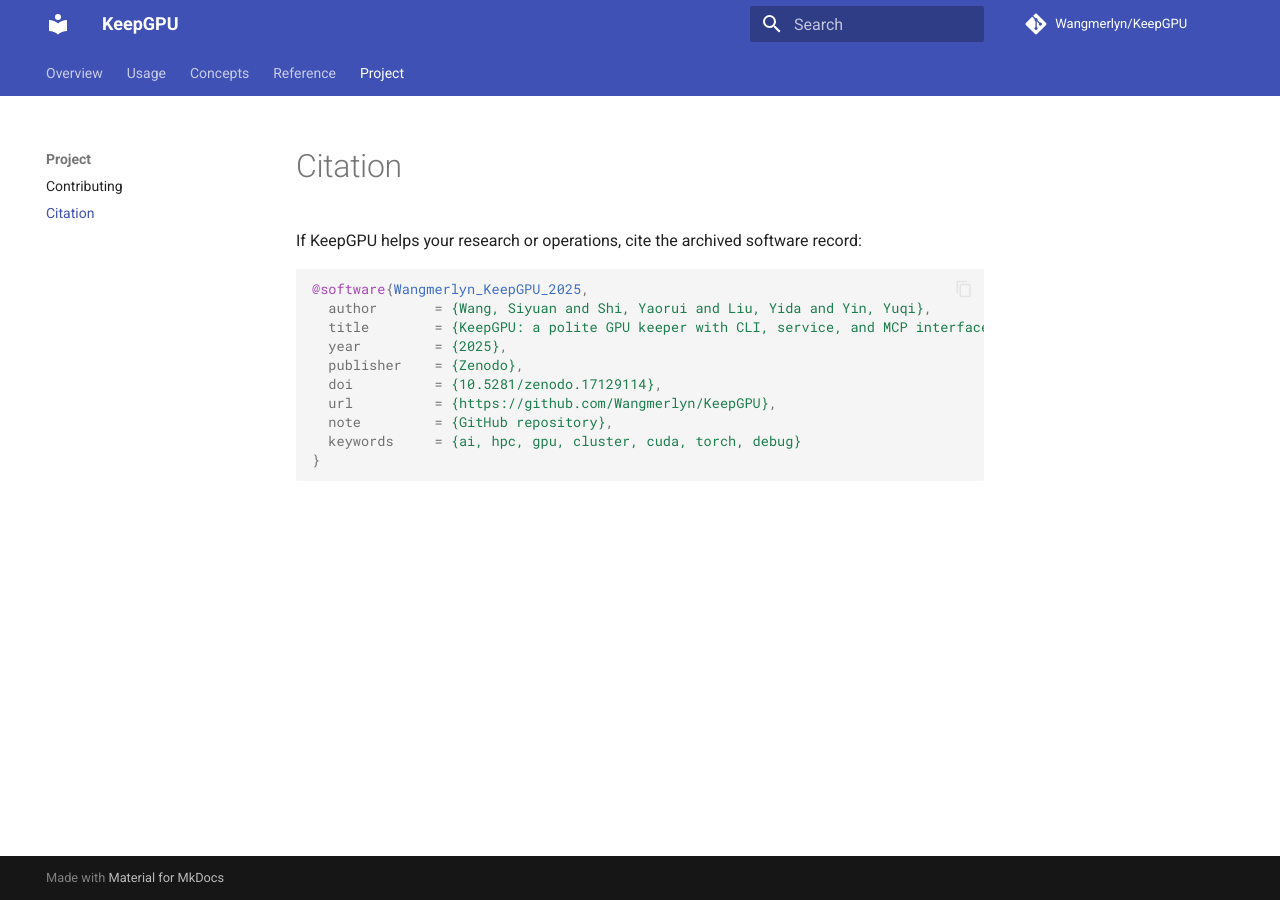
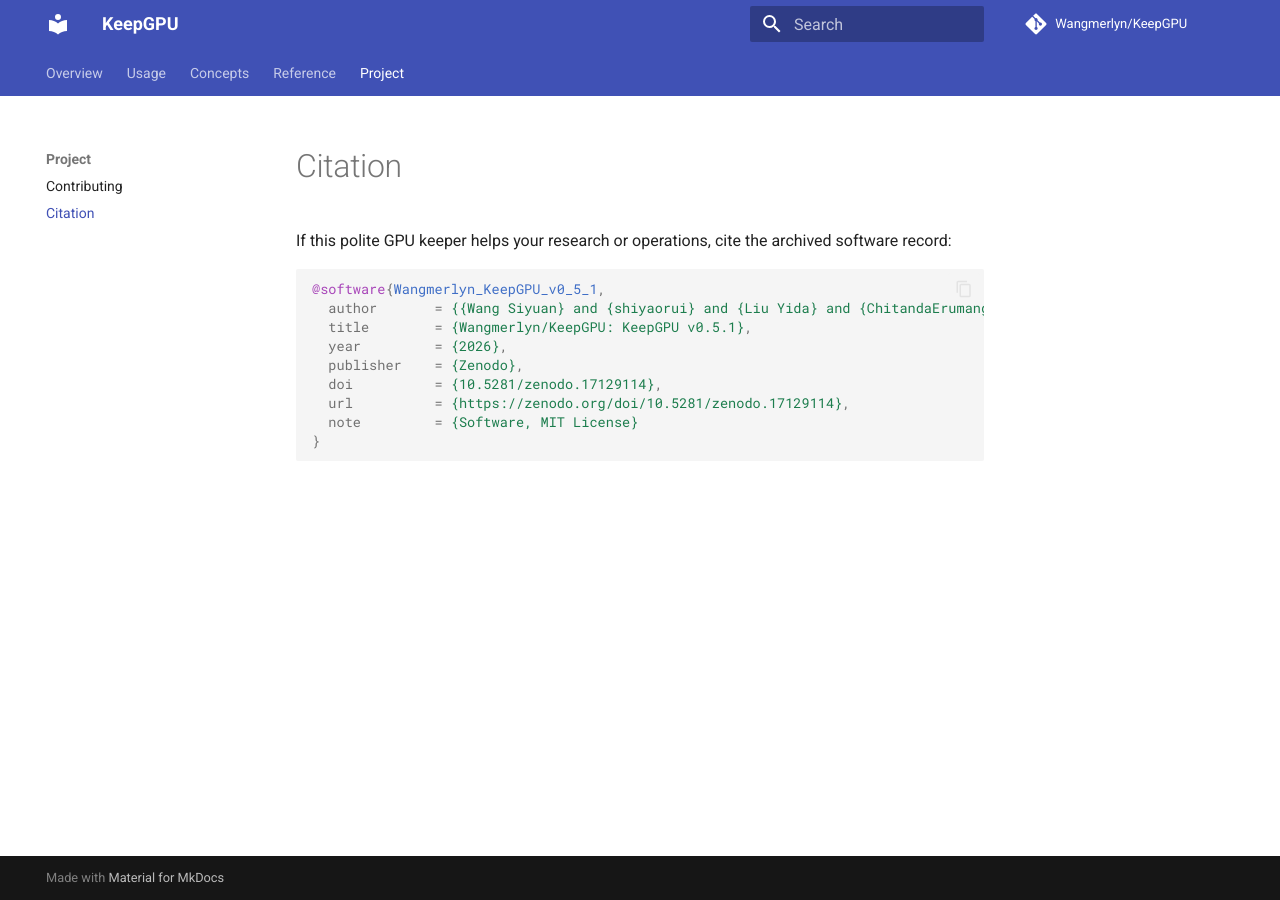
Before and after one commit to Wangmerlyn/KeepGPU, an MkDocs documentation site: the page built from docs/citation.md, in a window 1280 px wide. Built offline with MkDocs 1.6.1 and Material for MkDocs 9.7.7, drawn with Linux system fonts in a browser that asks for light colours; comment, search, counter and statistics services are not loaded.

Commit message:
[citation] docs: refresh Zenodo metadata
Refresh docs/citation.md to match the current Zenodo concept DOI metadata while preserving the compact README and Zenodo DOI badge. Add a metadata guard and AGENTS guidance for future citation updates.

````diff
--- a/docs/citation.md
+++ b/docs/citation.md
@@ -1,16 +1,16 @@
 # Citation
 
-If KeepGPU helps your research or operations, cite the archived software record:
+If this polite GPU keeper helps your research or operations, cite the archived
+software record:
 
 ```bibtex
-@software{Wangmerlyn_KeepGPU_2025,
-  author       = {Wang, Siyuan and Shi, Yaorui and Liu, Yida and Yin, Yuqi},
-  title        = {KeepGPU: a polite GPU keeper with CLI, service, and MCP interfaces},
-  year         = {2025},
+@software{Wangmerlyn_KeepGPU_v0_5_1,
+  author       = {{Wang Siyuan} and {shiyaorui} and {Liu Yida} and {ChitandaErumanga}},
+  title        = {Wangmerlyn/KeepGPU: KeepGPU v0.5.1},
+  year         = {2026},
   publisher    = {Zenodo},
   doi          = {10.5281/zenodo.17129114},
-  url          = {https://github.com/Wangmerlyn/KeepGPU},
-  note         = {GitHub repository},
-  keywords     = {ai, hpc, gpu, cluster, cuda, torch, debug}
+  url          = {https://zenodo.org/doi/10.5281/zenodo.17129114},
+  note         = {Software, MIT License}
 }
 ```
````
Also changed, not shown: AGENTS.md (+3 -2 lines), docs/plans/zenodo-citation-metadata.md (added, +25 -0 lines), 1 other file.
